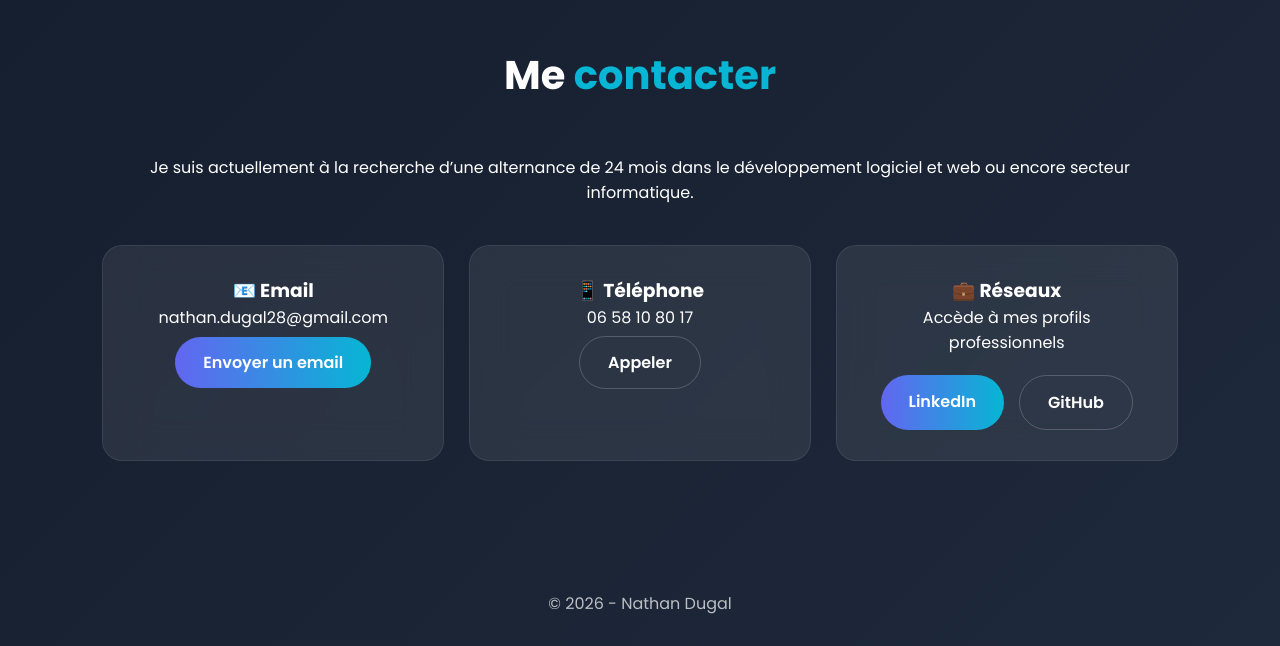
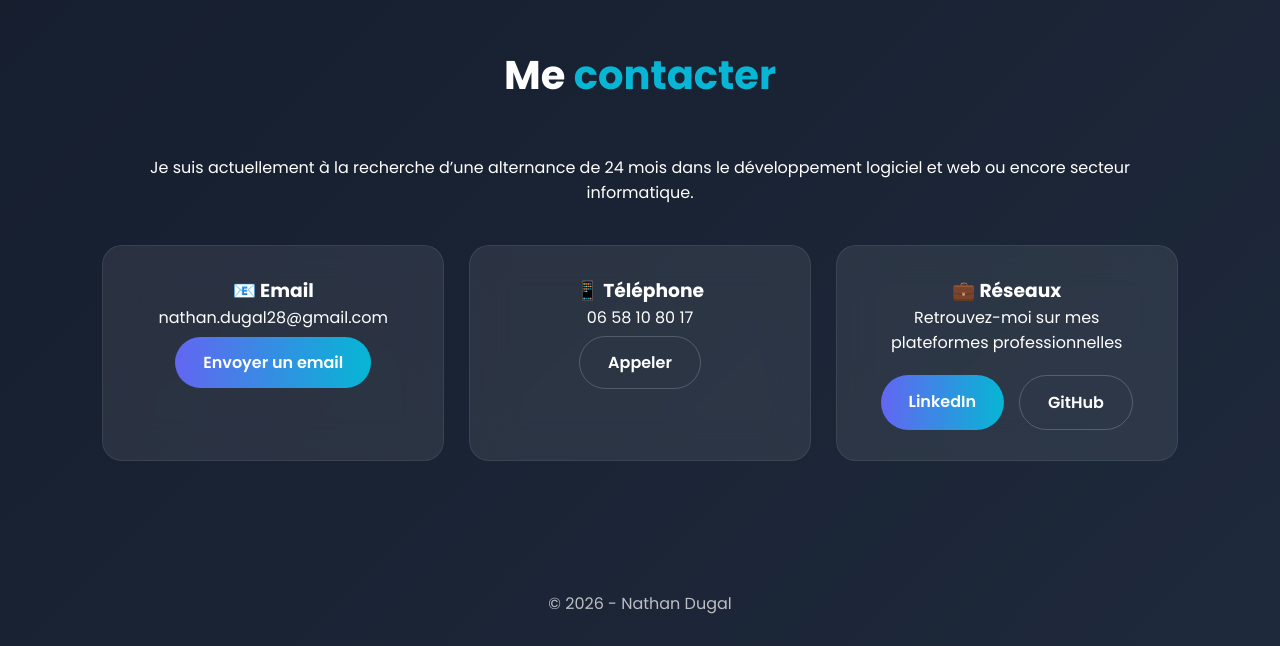
Before and after one commit to Dexidron/Portfolio, a plain HTML site: page index.html in a window 1280 px wide. Shown: the part 4322-4968 px from the top of the page. Drawn offline with Linux system fonts and the light colour scheme.

Commit message:
Update index.html

```diff
--- a/index.html
+++ b/index.html
@@ -288,7 +288,7 @@
 			<div class="card" style="text-align:center;">
 				<h3>💼 Réseaux</h3>
 				<p>
-					Accède à mes profils professionnels
+					Retrouvez-moi sur mes plateformes professionnelles
 				</p>
 
 				<div class="btns" style="justify-content:center;">
```
Lines whose indentation alone changed are shown as unchanged.
